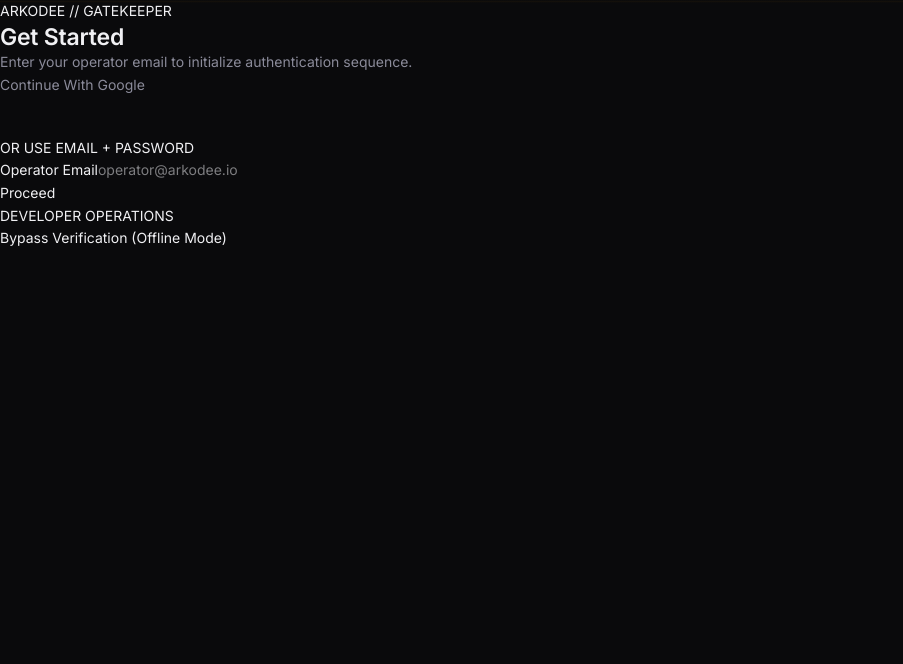
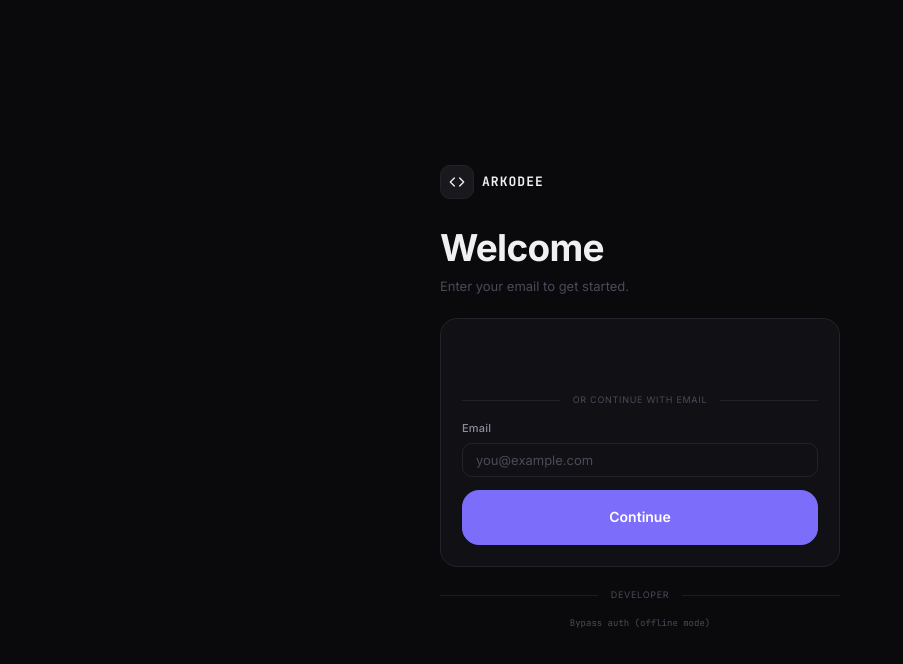
Before and after one commit to ARKodee/ARKodee, a React (Vite) app in the folder apps/web/: page /auth in a window 1280 px wide. Shown: the top 664 px of the page, without its empty margins (0-903 px from the left). Built offline with nearby package versions, Linux system fonts and the light colour scheme; no server answers.

Commit message:
feat(auth): rebuild AuthForm with design system
- Multi-step email-check → login/register flow preserved
- All styles via CSS variables, no hardcoded hex values
- Uses Button and Input atoms
- Proper loading and error states with Skeleton/Spinner

```diff
--- /dev/null
+++ b/apps/web/src/components/auth/AuthForm.css
@@ -0,0 +1,169 @@
+/* src/components/auth/AuthForm.css */
+
+.auth-page {
+  min-height: 100vh;
+  display: flex;
+  align-items: center;
+  justify-content: center;
+  background-color: var(--bg-base);
+  padding: var(--space-4);
+}
+
+.auth-card {
+  width: 100%;
+  max-width: 400px;
+  display: flex;
+  flex-direction: column;
+  gap: var(--space-4);
+}
+
+/* ── Brand ───────────────────────────────────────────────────────────────────── */
+.auth-brand {
+  display: flex;
+  align-items: center;
+  gap: var(--space-2);
+  margin-bottom: var(--space-1);
+}
+
+.auth-brand-icon {
+  width: var(--h-btn-sm);
+  height: var(--h-btn-sm);
+  border-radius: var(--radius-md);
+  background-color: var(--bg-elevated);
+  border: 1px solid var(--border);
+  display: flex;
+  align-items: center;
+  justify-content: center;
+  color: var(--text-primary);
+  flex-shrink: 0;
+}
+
+.auth-brand-name {
+  font-family: var(--font-mono);
+  font-size: var(--text-sm);
+  font-weight: 700;
+  letter-spacing: 0.08em;
+  text-transform: uppercase;
+  color: var(--text-primary);
+}
+
+/* ── Heading ─────────────────────────────────────────────────────────────────── */
+.auth-heading {
+  font-size: var(--text-xl);
+  font-weight: 700;
+  color: var(--text-primary);
+  letter-spacing: -0.02em;
+  line-height: var(--leading-snug);
+}
+
+.auth-subheading {
+  font-size: var(--text-sm);
+  color: var(--text-muted);
+  line-height: var(--leading-body);
+  margin-top: var(--space-1);
+}
+
+/* ── Panel (the bordered box) ────────────────────────────────────────────────── */
+.auth-panel {
+  background-color: var(--bg-surface);
+  border: 1px solid var(--border);
+  border-radius: var(--radius-lg);
+  padding: var(--space-4);
+  display: flex;
+  flex-direction: column;
+  gap: var(--space-3);
+}
+
+/* ── Google button wrapper ───────────────────────────────────────────────────── */
+.auth-google-wrap {
+  display: flex;
+  flex-direction: column;
+  align-items: center;
+  gap: var(--space-2);
+}
+
+.auth-google-unavail {
+  font-size: var(--text-xs);
+  color: var(--text-muted);
+  text-align: center;
+}
+
+/* ── Divider with label ──────────────────────────────────────────────────────── */
+.auth-or {
+  display: flex;
+  align-items: center;
+  gap: var(--space-3);
+  color: var(--text-muted);
+  font-size: var(--text-nano);
+  letter-spacing: 0.08em;
+  text-transform: uppercase;
+}
+.auth-or::before,
+.auth-or::after {
+  content: '';
+  flex: 1;
+  height: 1px;
+  background-color: var(--border);
+}
+
+/* ── Form ────────────────────────────────────────────────────────────────────── */
+.auth-form {
+  display: flex;
+  flex-direction: column;
+  gap: var(--space-3);
+}
+
+/* ── Error ───────────────────────────────────────────────────────────────────── */
+.auth-error {
+  display: flex;
+  align-items: center;
+  gap: var(--space-1);
+  padding: var(--space-2) var(--space-3);
+  background-color: var(--danger-subtle);
+  border: 1px solid var(--danger-border);
+  border-radius: var(--radius-md);
+  font-size: var(--text-xs);
+  color: var(--danger);
+}
+
+/* ── Dev bypass ──────────────────────────────────────────────────────────────── */
+.auth-dev {
+  display: flex;
+  flex-direction: column;
+  align-items: center;
+  gap: var(--space-2);
+}
+
+.auth-dev-label {
+  font-size: var(--text-nano);
+  color: var(--text-muted);
+  letter-spacing: 0.08em;
+  text-transform: uppercase;
+  display: flex;
+  align-items: center;
+  gap: var(--space-3);
+  width: 100%;
+}
+.auth-dev-label::before,
+.auth-dev-label::after {
+  content: '';
+  flex: 1;
+  height: 1px;
+  background-color: var(--border-subtle);
+}
+
+.auth-dev-btn {
+  font-size: var(--text-nano);
+  color: var(--text-muted);
+  background: none;
+  border: none;
+  cursor: pointer;
+  font-family: var(--font-mono);
+  padding: var(--space-1) var(--space-2);
+  border-radius: var(--radius-sm);
+  transition: color var(--duration-fast) var(--ease), background-color var(--duration-fast) var(--ease);
+}
+.auth-dev-btn:hover {
+  color: var(--text-secondary);
+  background-color: var(--bg-elevated);
+}
--- a/apps/web/src/components/auth/AuthForm.jsx
+++ b/apps/web/src/components/auth/AuthForm.jsx
@@ -4,64 +4,66 @@
 import { useAuthFlow } from '../../hooks/userAuthFlow'
 import { googleLoginUser, loginUser, registerUser } from '../../lib/auth'
 import { useAuth } from '../../store/AuthContext'
+import { Button } from '../ui/Button'
+import { Input } from '../ui/Input'
+import './AuthForm.css'
+
+const IconCode = () => (
+  <svg width="16" height="16" viewBox="0 0 24 24" fill="none" stroke="currentColor" strokeWidth="2" strokeLinecap="round" strokeLinejoin="round">
+    <polyline points="16 18 22 12 16 6"/><polyline points="8 6 2 12 8 18"/>
+  </svg>
+)
+
+const COPY = {
+  EMAIL:    { heading: 'Welcome',       sub: 'Enter your email to get started.' },
+  LOGIN:    { heading: 'Welcome back',  sub: 'Enter your password to sign in.' },
+  REGISTER: { heading: 'Create account', sub: 'Fill in your details to register.' },
+}
 
 export function AuthForm() {
   const { setAuth } = useAuth()
   const navigate = useNavigate()
   const { step, isLoading, error, handleCheckEmail } = useAuthFlow()
 
-  // Form states
-  const [email, setEmail] = useState('')
+  const [email, setEmail]       = useState('')
   const [password, setPassword] = useState('')
   const [fullName, setFullName] = useState('')
-  const [googleError, setGoogleError] = useState('')
+  const [googleError, setGoogleError]       = useState('')
   const [isGoogleLoading, setIsGoogleLoading] = useState(false)
 
   const googleClientId = import.meta.env.VITE_GOOGLE_CLIENT_ID || ''
 
-  // When user clicks "Get Started" or submits the final form
   const handleSubmit = async (e) => {
     e.preventDefault()
-
     if (step === 'EMAIL') {
       await handleCheckEmail(email)
+    } else if (step === 'LOGIN') {
+      try {
+        const res = await loginUser(email, password)
+        setAuth(res.token, res.user)
+        navigate('/dashboard')
+      } catch {
+        // error surfaced via hook
       }
-    else if (step === 'LOGIN') {
+    } else if (step === 'REGISTER') {
       try {
-        const response = await loginUser(email, password)
-        setAuth(response.token, response.user)
+        const res = await registerUser({ email, password, fullName })
+        setAuth(res.token, res.user)
         navigate('/dashboard')
-      } catch (err) {
-        alert('Wrong password or connection failed!')
-      }
-    }
-    else if (step === 'REGISTER') {
-      try {
-        const response = await registerUser({ email, password, fullName })
-        setAuth(response.token, response.user)
-        navigate('/dashboard')
-      } catch (err) {
-        alert('Registration failed.')
+      } catch {
+        // error surfaced via hook
       }
     }
   }
 
-  // Handle successful Google Sign-In response from the Google SDK
   const handleGoogleSuccess = async (credentialResponse) => {
     const idToken = credentialResponse?.credential
-
-    if (!idToken) {
-      setGoogleError('Google sign-in did not return a valid credential.')
-      return
-    }
-
+    if (!idToken) { setGoogleError('Google sign-in did not return a valid credential.'); return }
     setIsGoogleLoading(true)
     setGoogleError('')
-
     try {
-      // Send the Google token to our backend for verification and user creation
-      const response = await googleLoginUser(idToken)
-      setAuth(response.token, response.user)
+      const res = await googleLoginUser(idToken)
+      setAuth(res.token, res.user)
       navigate('/dashboard')
     } catch (err) {
       setGoogleError(err?.message || 'Google sign-in failed. Please try again.')
@@ -70,149 +72,113 @@
     }
   }
 
-  const handleGoogleError = () => {
-    setGoogleError('Google sign-in was cancelled or failed. Please try again.')
-  }
-
-  // Fallback dev login bypass
   const handleDevBypass = () => {
-    setAuth('mock-token', {
-      email: 'dev@arkodee.io',
-      fullName: 'Developer Operator',
-      name: 'Developer'
-    })
+    setAuth('mock-token', { email: 'dev@arkodee.io', fullName: 'Developer', name: 'Developer' })
     navigate('/dashboard')
   }
 
+  const { heading, sub } = COPY[step] || COPY.EMAIL
+  const btnLabel = isLoading
+    ? 'Please wait…'
+    : step === 'EMAIL' ? 'Continue'
+    : step === 'LOGIN' ? 'Sign in'
+    : 'Create account'
+
   return (
-    <div className="auth-container">
-      {/* Decorative scanline and grids */}
-      <div className="pointer-events-none fixed inset-x-0 z-50 animate-scan-line" style={{
-        height: 3,
-        background: 'linear-gradient(transparent 0%, rgba(245,158,11,0.045) 50%, transparent 100%)',
-      }} />
-      <div className="auth-bg-grid" />
-      <div className="auth-bg-glow" />
+    <div className="auth-page">
+      <div className="auth-card">
 
-      <div className="auth-card">
-        {/* Logo/Icon */}
-        <div className="auth-logo-row">
-          <span className="auth-logo-dot animate-pulse" />
-          <span className="auth-logo-text">ARKODEE // GATEKEEPER</span>
+        {/* Brand */}
+        <div className="auth-brand">
+          <span className="auth-brand-icon"><IconCode /></span>
+          <span className="auth-brand-name">ARKodee</span>
         </div>
 
-        <h2>{step === 'EMAIL' ? 'Get Started' : step === 'LOGIN' ? 'Welcome Back' : 'Create Account'}</h2>
-        <p className="auth-subtitle">
-          {step === 'EMAIL'
-            ? 'Enter your operator email to initialize authentication sequence.'
-            : step === 'LOGIN'
-              ? 'Provide access credentials to decrypt dashboard portal.'
-              : 'Register new operator node credentials in system database.'}
-        </p>
+        {/* Heading */}
+        <div>
+          <h1 className="auth-heading">{heading}</h1>
+          <p className="auth-subheading">{sub}</p>
+        </div>
 
+        {/* Panel */}
+        <div className="auth-panel">
+
+          {/* Google */}
           <div className="auth-google-wrap">
-          <p className="auth-method-title">Continue With Google</p>
             {googleClientId ? (
-            <div className="auth-google-btn-shell">
               <GoogleLogin
                 onSuccess={handleGoogleSuccess}
-                onError={handleGoogleError}
+                onError={() => setGoogleError('Google sign-in was cancelled or failed.')}
                 useOneTap={false}
                 theme="filled_black"
-                shape="pill"
+                shape="rectangular"
                 text="continue_with"
                 size="large"
                 width="320"
               />
-            </div>
             ) : (
-            <p className="auth-google-config-msg">
-              Google login is unavailable. Set VITE_GOOGLE_CLIENT_ID in frontend env.
-            </p>
+              <p className="auth-google-unavail">Google login unavailable — set VITE_GOOGLE_CLIENT_ID.</p>
             )}
-
-          {isGoogleLoading && <p className="auth-google-loading">Validating Google credentials...</p>}
-          {googleError && <p className="auth-error-msg">{googleError}</p>}
+            {isGoogleLoading && <p className="auth-google-unavail">Verifying with Google…</p>}
+            {googleError && <p style={{ color: 'var(--danger)', fontSize: 'var(--text-xs)' }}>{googleError}</p>}
           </div>
 
-        <div className="auth-divider">
-          <span>OR USE EMAIL + PASSWORD</span>
-        </div>
+          {/* Divider */}
+          <div className="auth-or">or continue with email</div>
 
-        <form onSubmit={handleSubmit} className="auth-form">
-          <div className="auth-field">
-            <label>Operator Email</label>
-            <input
+          {/* Form */}
+          <form className="auth-form" onSubmit={handleSubmit}>
+            <Input
+              label="Email"
               type="email"
               value={email}
               onChange={(e) => setEmail(e.target.value)}
-              placeholder="operator@arkodee.io"
+              placeholder="you@example.com"
               disabled={step !== 'EMAIL'}
               required
             />
-          </div>
 
-          {/* STEP 2: Existing user gets password option */}
-          {step === 'LOGIN' && (
-            <div className="auth-field">
-              <label>Password</label>
-              <input
-                type="password"
-                onChange={(e) => setPassword(e.target.value)}
-                placeholder="••••••••"
-                required
-                autoFocus
-              />
-            </div>
-          )}
-
-          {/* STEP 2: New user gets full registration options */}
             {step === 'REGISTER' && (
-            <>
-              <div className="auth-field">
-                <label>Full Name</label>
-                <input
+              <Input
+                label="Full name"
                 type="text"
                 onChange={(e) => setFullName(e.target.value)}
                 placeholder="John Doe"
                 required
                 autoFocus
               />
-              </div>
-              <div className="auth-field">
-                <label>Create Password</label>
-                <input
+            )}
+
+            {(step === 'LOGIN' || step === 'REGISTER') && (
+              <Input
+                label={step === 'REGISTER' ? 'Create password' : 'Password'}
                 type="password"
                 onChange={(e) => setPassword(e.target.value)}
                 placeholder="••••••••"
                 required
+                autoFocus={step === 'LOGIN'}
               />
-              </div>
-            </>
             )}
 
-          {error && <p className="auth-error-msg">{error}</p>}
+            {(error || googleError) && (
+              <div className="auth-error">{error || googleError}</div>
+            )}
 
-          <button type="submit" disabled={isLoading} className="auth-submit-btn">
-            {isLoading ? 'Decrypting...' : step === 'EMAIL' ? 'Proceed' : 'Submit Credentials'}
-          </button>
+            <Button variant="primary" size="lg" style={{ width: '100%' }} type="submit" loading={isLoading}>
+              {btnLabel}
+            </Button>
           </form>
+        </div>
 
-        {/* Developer Offline Bypass Option */}
-        <div className="auth-bypass-container">
-          <div className="auth-bypass-divider">
-            <span>DEVELOPER OPERATIONS</span>
-          </div>
-          <button
-            type="button"
-            onClick={handleDevBypass}
-            className="auth-bypass-btn"
-            id="dev-bypass-btn"
-          >
-            Bypass Verification (Offline Mode)
+        {/* Dev bypass */}
+        <div className="auth-dev">
+          <span className="auth-dev-label">developer</span>
+          <button className="auth-dev-btn" type="button" onClick={handleDevBypass} id="dev-bypass-btn">
+            Bypass auth (offline mode)
           </button>
         </div>
+
       </div>
     </div>
-  );
+  )
 }
```
Lines whose indentation alone changed are shown as unchanged.
